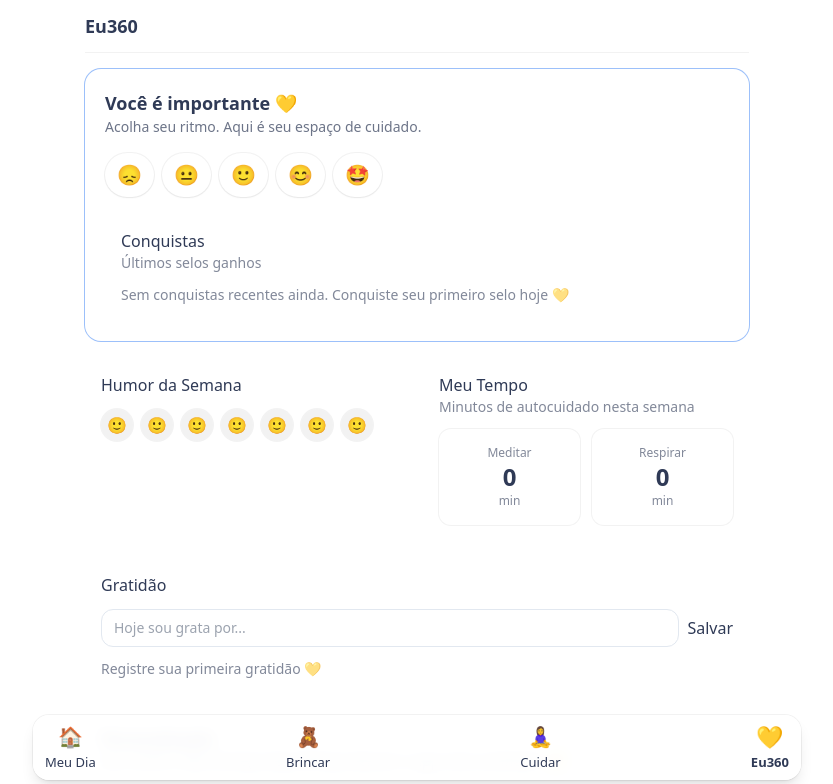
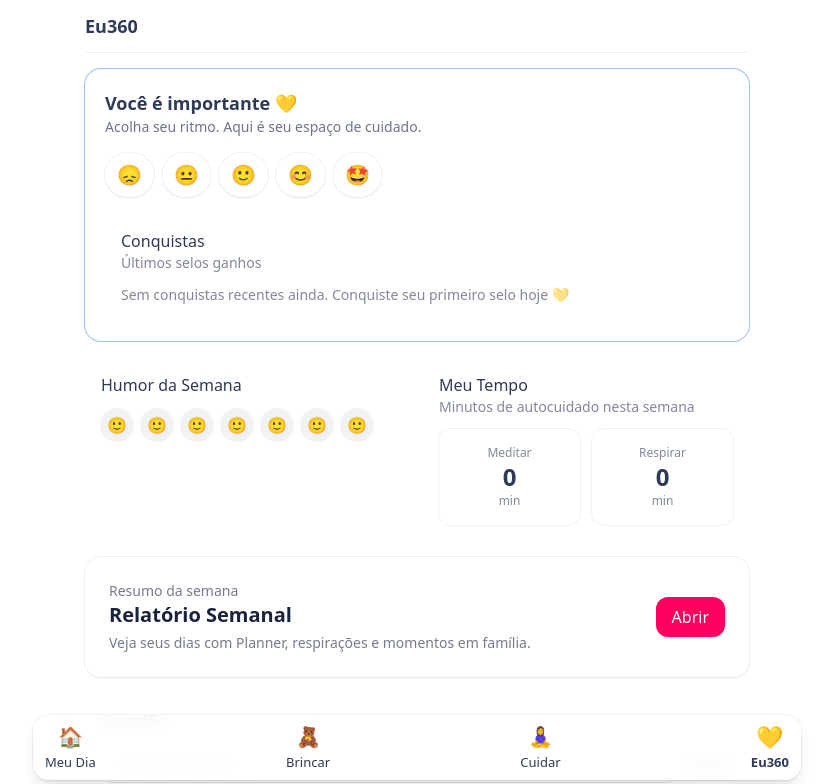
Before and after one commit to simonebrusco/materna360-app, a Next.js app in the folder materna360_starter/: page /eu360 in a window 1280 px wide. Shown: the top 784 px of the page, without its empty margins (223-1056 px from the left). Built offline with nearby package versions, Linux system fonts and the light colour scheme.

Commit message:
Update page.jsx

```diff
--- a/materna360_starter/app/eu360/page.jsx
+++ b/materna360_starter/app/eu360/page.jsx
@@ -191,6 +191,11 @@ export default function Eu360Page() {
         </GlassCard>
       </section>
 
+      {/* === RELATÓRIO SEMANAL CTA === */}
+      <section className="mt-4">
+        <Eu360ReportCTA />
+      </section>
+
       {/* Gratidão */}
       <section className="mt-4">
         <GratitudeBlock />
```
